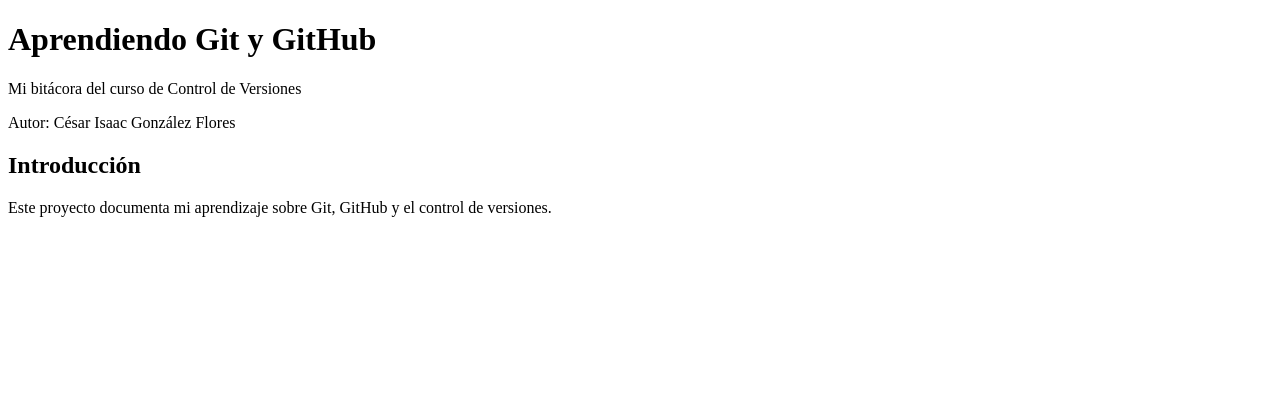
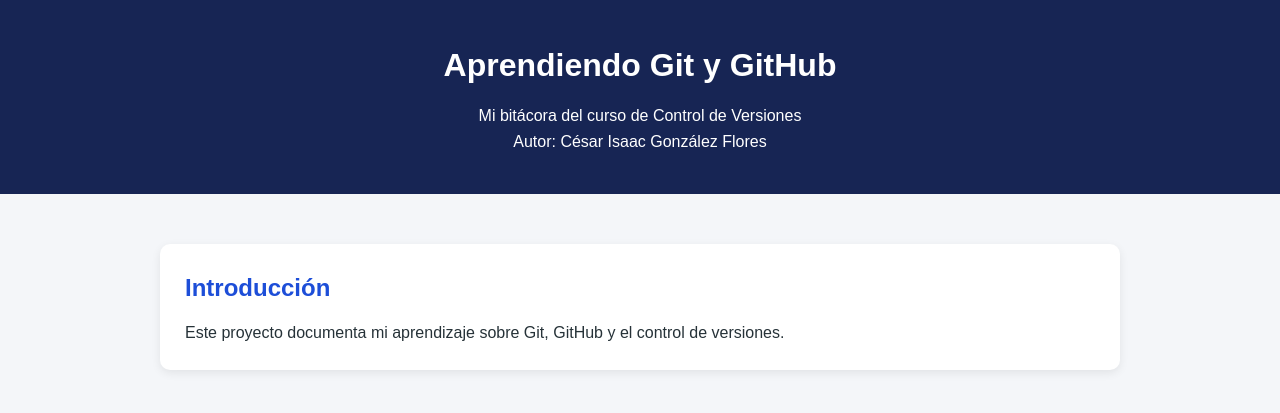
Before and after one commit to Cesargf04/aprendiendo-git, a plain HTML site: page index.html in a window 1280 px wide. Drawn offline with Linux system fonts and the light colour scheme.

Commit message:
Agregar estilos CSS al portafolio

```diff
--- /dev/null
+++ b/css/main.css
@@ -0,0 +1,46 @@
+
+/* Estilos del portafolio Git y GitHub */
+/* Autor: César Isaac González Flores */
+
+* {
+    margin: 0;
+    padding: 0;
+    box-sizing: border-box;
+}
+
+body {
+    font-family: Arial, sans-serif;
+    background-color: #f4f6f9;
+    color: #263238;
+    line-height: 1.6;
+}
+
+header {
+    background-color: #172554;
+    color: white;
+    text-align: center;
+    padding: 40px 20px;
+}
+
+header h1 {
+    margin-bottom: 12px;
+}
+
+main {
+    max-width: 1000px;
+    margin: 30px auto;
+    padding: 20px;
+}
+
+section {
+    background-color: white;
+    padding: 25px;
+    border-radius: 10px;
+    margin-bottom: 20px;
+    box-shadow: 0 3px 10px rgba(0, 0, 0, 0.08);
+}
+
+h2 {
+    color: #1d4ed8;
+    margin-bottom: 12px;
+}
--- a/index.html
+++ b/index.html
@@ -5,6 +5,7 @@
     <meta charset="UTF-8">
     <meta name="viewport" content="width=device-width, initial-scale=1.0">
     <title>Aprendiendo Git y GitHub</title>
+    <link rel="stylesheet" href="css/main.css">
 </head>
 <body>
     <header>
```
